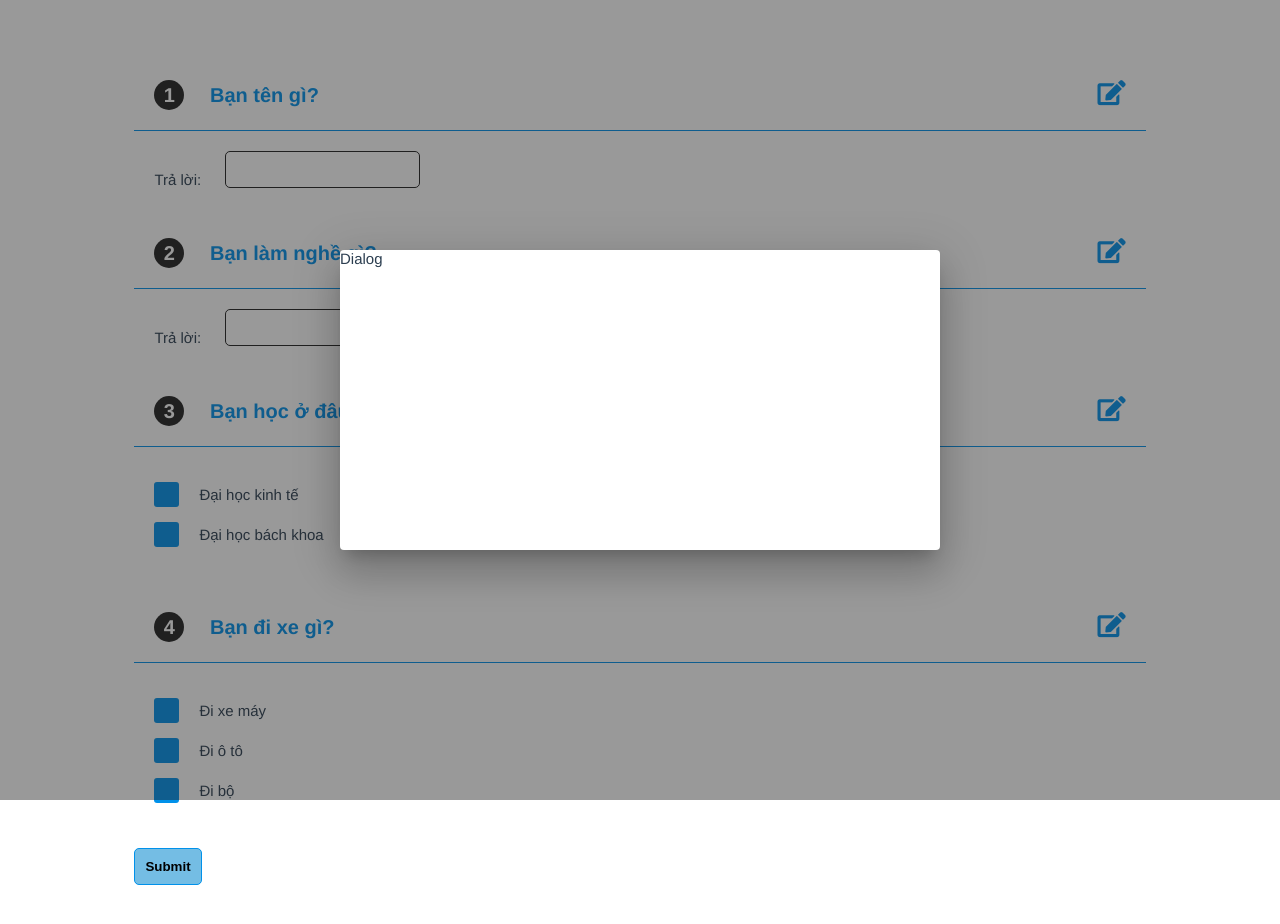
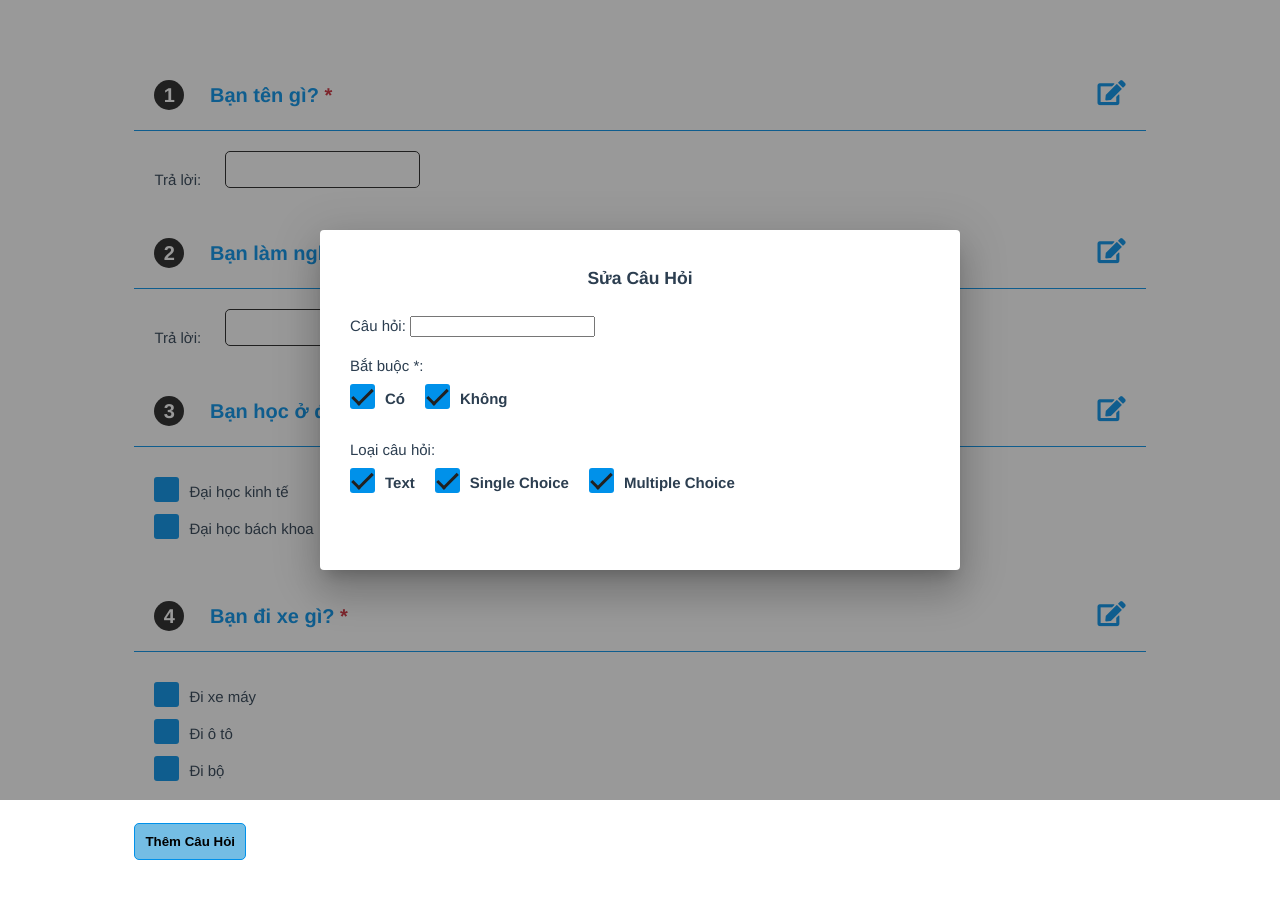
Before and after one commit to VuThanhTuan/survey-vuejs, a Vue app: page / in a window 1280 px wide. Both pictures are taken after a click on the icon 1111 px from the left and 92 px from the top of the page. Shown: the top 924 px of the page. Built offline with nearby package versions, Linux system fonts and the light colour scheme.

Commit message:
add dialog

```diff
--- a/src/components/survey/CustomCheckbox.vue
+++ b/src/components/survey/CustomCheckbox.vue
@@ -7,7 +7,7 @@
       :value="optionValue"
       @change="checkBoxChange()"
     />
-    <div class="cbx-text">{{ label }}</div>
+    <span class="cbx-text">{{ label }}</span>
     <span class="checkmark"></span>
   </label>
 </template>
@@ -74,13 +74,11 @@ export default {
 
 <style scoped>
 .cbx-container {
-  display: block;
   position: relative;
   cursor: pointer;
   font-size: 22px;
   height: 25px;
-  margin-bottom: 15px;
-  margin-top: 15px;
+  margin-right: 20px;
   -webkit-user-select: none;
   -moz-user-select: none;
   -ms-user-select: none;
@@ -138,7 +136,7 @@ input:checked ~ .cbx-text {
   width: calc(100% - 45px);
   overflow: hidden;
   text-align: left;
-  padding-left: 45px;
+  padding-left: 35px;
   white-space: nowrap;
   font-size: 15px;
   font-weight: normal;
--- /dev/null
+++ b/src/components/survey/EditQuestion.vue
@@ -0,0 +1,65 @@
+<template>
+  <div>
+
+    <div class="question-group">
+      <label>
+        Câu hỏi:
+      </label>
+      <input v-model="question.label" />
+    </div>
+
+    <div class="question-group">
+      <label>
+        Bắt buộc *:
+      </label>
+      <div class="question-checkbox-group">
+        <custom-checkbox type="single" label="Có"></custom-checkbox>
+        <custom-checkbox type="single" label="Không"></custom-checkbox>
+      </div>
+    </div>
+
+    <div class="question-group">
+      <label>
+        Loại câu hỏi:
+      </label>
+      <div class="question-checkbox-group">
+        <custom-checkbox type="single" label="Text"></custom-checkbox>
+        <custom-checkbox type="single" label="Single Choice"></custom-checkbox>
+        <custom-checkbox type="single" label="Multiple Choice"></custom-checkbox>
+      </div>
+    </div>
+
+
+  </div>
+
+</template>
+
+<script>
+import CustomCheckbox from './CustomCheckbox.vue';
+export default {
+  components: { CustomCheckbox },
+  props: {
+    question: {
+      type: Object,
+      required: true,
+    },
+  },
+  // data: function() {
+  //   const convertQuestion = {
+  //     ...this.question,
+
+  //   }
+  // }
+};
+</script>
+
+<style scoped>
+.question-group {
+  padding: 10px;
+}
+
+.question-checkbox-group {
+  padding-bottom: 10px;
+  padding-top: 10px;
+}
+</style>
--- a/src/components/survey/Survey.vue
+++ b/src/components/survey/Survey.vue
@@ -7,8 +7,8 @@
     >
       <div class="quetion-label">
         <div class="question-num">{{ index + 1 }}</div>
-        {{ item.question }}
-        <i v-on:click="openDialog()" class="fas fa-edit"></i>
+        {{ item.question }} <span v-if="item.required" class="question-required">*</span>
+        <i v-on:click="openDialog(item)" class="fas fa-edit"></i>
       </div>
 
       <div class="question-answer">
@@ -18,7 +18,7 @@
         </div>
 
         <div v-if="item.qsType === types.SignleChoice">
-          <div v-for="option in item.options" :key="option.value">
+          <div class="question-option" v-for="option in item.options" :key="option.value">
             <custom-checkbox
               :id="`${item.name}${option.value}`"
               type="single"
@@ -35,7 +35,7 @@
         </div>
 
         <div v-if="item.qsType === types.MultipleChoice">
-          <div v-for="option in item.options" :key="option.value">
+          <div class="question-option" v-for="option in item.options" :key="option.value">
             <custom-checkbox
               :id="`${item.name}${option.value}`"
               :label="option.label"
@@ -51,12 +51,15 @@
         </div>
       </div>
     </div>
-    <button class="btn-submit">Submit</button>
+    <button class="btn-submit">Thêm Câu Hỏi</button>
     <div v-if="showDialog" class="cts-dialog-container">
       <div class="cts-dialog-backdrop"></div>
       <div class="cts-dialog-wrap" v-on:click="popupOutside($event)">
         <div ref="cts-dialog" v-bind:class="{ 'dl-hidden': true, 'cts-dialog': showDialog }" >
-          Dialog
+          <h3>Sửa Câu Hỏi</h3>
+          <div >
+            <edit-question :question="currentQuestion"></edit-question>
+          </div>
         </div>
       </div>
     </div>
@@ -66,10 +69,11 @@
 <script>
 import ChildQuestion from "./ChildQuestion.vue";
 import CustomCheckbox from "./CustomCheckbox.vue";
+import EditQuestion from './EditQuestion.vue';
 import { data } from "./mockData";
 import { QuestionType } from "./surveyTypes";
 export default {
-  components: { ChildQuestion, CustomCheckbox },
+  components: { ChildQuestion, CustomCheckbox, EditQuestion },
   name: "Survey",
   //   props: {
   //     data: {
@@ -83,6 +87,7 @@ export default {
       types: QuestionType,
       questions: convertedQuestion,
       showDialog: false,
+      currentQuestion: null,
     };
   },
   // created: function() {
@@ -112,12 +117,19 @@ export default {
       return convertedQuestion;
     },
     popupOutside: function(event) {
-      if (event.target !== this.$refs["cts-dialog"]) {
+      // if (event.target.contains(this.$refs["cts-dialog"])) {
+      //   this.closeDialog();
+      // }
+       if (!this.$refs["cts-dialog"].contains(event.target)) {
         this.closeDialog();
       }
     },
-    openDialog: function() {
+    openDialog: function(question) {
       this.showDialog = true;
+      if(question) {
+        this.currentQuestion = question;
+
+      }
     },
     closeDialog: function() {
       this.showDialog = false;
@@ -222,17 +234,27 @@ export default {
   height: 100vh;
 }
 
+.cts-dialog-virtual {
+
+}
+
 .cts-dialog {
   background: #fff;
   display: block!important;
   width: 600px;
   min-height: 300px;
   max-height: 90%;
+  padding: 20px;
   overflow-y: auto;
   -webkit-animation: slide-down .3s ease-out;
   -moz-animation: slide-down .3s ease-out;
   box-shadow: 0 11px 15px -7px rgba(0,0,0,.2), 0 24px 38px 3px rgba(0,0,0,.14), 0 9px 46px 8px rgba(0,0,0,.12);
   border-radius: 4px;
+}
+
+.cts-dialog h3 {
+  text-align: center;
+  font-weight: bold;
 }
 
 @-webkit-keyframes slide-down {
@@ -247,4 +269,13 @@ export default {
 .dl-hidden {
   display: none;
 }
+
+.question-required {
+  color: #cc2936;
+}
+
+.question-option {
+  margin-bottom: 10px;
+  margin-top: 10px;
+}
 </style>
```
